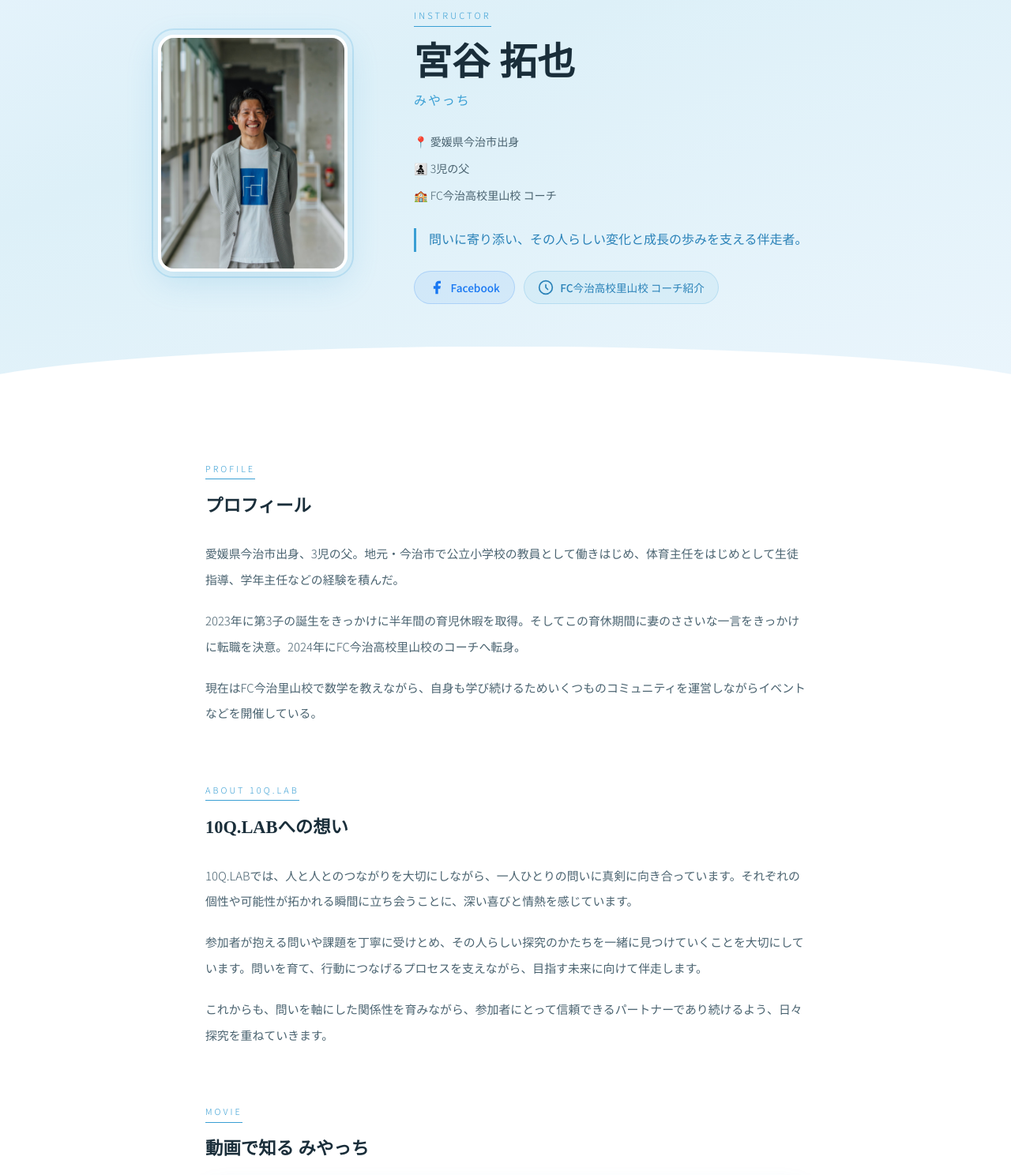
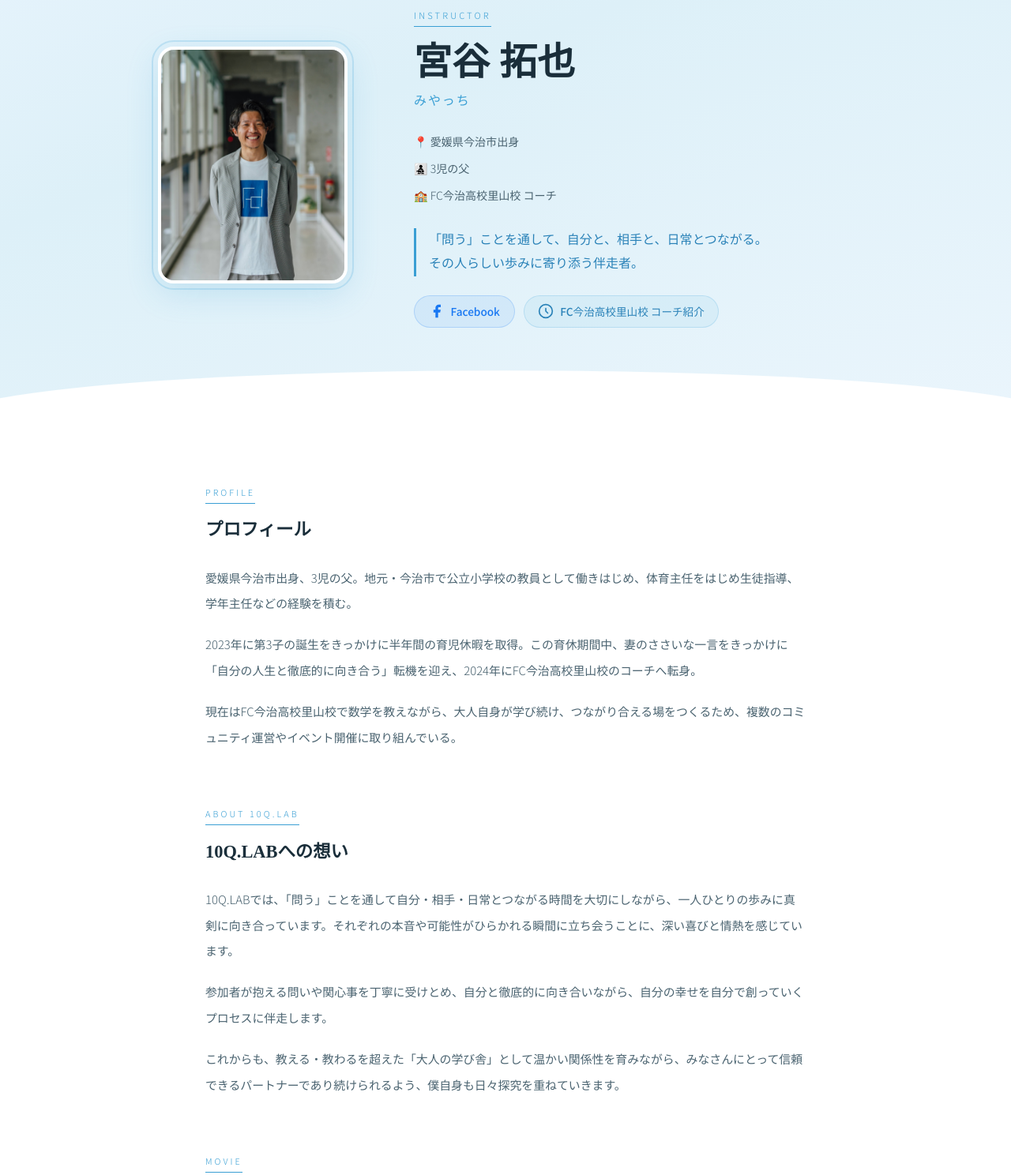
Before and after one commit to 109-lab/10qlab, a plain HTML site: page instructor.html in a window 1280 px wide. Shown: the part 178-1666 px from the top of the page at 79% size. Drawn offline with Linux system fonts and the light colour scheme.

Commit message:
各ページの文言を更新
- TOPページ: プログラムバッジ削除・無料体験会の枠色を統一
- 講師ページ: キャッチコピー・プロフィール・10Q.LABへの想いを更新
- つながる共有会: このプログラムについて・おすすめ対象・開催頻度を更新

Co-Authored-By: Claude Sonnet 4.6 <noreply@anthropic.com>

```diff
--- a/instructor.html
+++ b/instructor.html
@@ -49,7 +49,8 @@
               <span>🏫 FC今治高校里山校 コーチ</span>
             </div>
             <p class="inst-tagline">
-              問いに寄り添い、その人らしい変化と成長の歩みを支える伴走者。
+              「問う」ことを通して、自分と、相手と、日常とつながる。<br />
+              その人らしい歩みに寄り添う伴走者。
             </p>
             <div class="inst-sns">
               <a href="https://www.facebook.com/takuya.miyatani.7" target="_blank" rel="noopener" class="inst-sns-link inst-sns-fb">
@@ -74,9 +75,9 @@
           <span class="inst-sec-tag">PROFILE</span>
           <h2>プロフィール</h2>
           <div class="inst-text-body">
-            <p>愛媛県今治市出身、3児の父。地元・今治市で公立小学校の教員として働きはじめ、体育主任をはじめとして生徒指導、学年主任などの経験を積んだ。</p>
-            <p>2023年に第3子の誕生をきっかけに半年間の育児休暇を取得。そしてこの育休期間に妻のささいな一言をきっかけに転職を決意。2024年にFC今治高校里山校のコーチへ転身。</p>
-            <p>現在はFC今治里山校で数学を教えながら、自身も学び続けるためいくつものコミュニティを運営しながらイベントなどを開催している。</p>
+            <p>愛媛県今治市出身、3児の父。地元・今治市で公立小学校の教員として働きはじめ、体育主任をはじめ生徒指導、学年主任などの経験を積む。</p>
+            <p>2023年に第3子の誕生をきっかけに半年間の育児休暇を取得。この育休期間中、妻のささいな一言をきっかけに「自分の人生と徹底的に向き合う」転機を迎え、2024年にFC今治高校里山校のコーチへ転身。</p>
+            <p>現在はFC今治高校里山校で数学を教えながら、大人自身が学び続け、つながり合える場をつくるため、複数のコミュニティ運営やイベント開催に取り組んでいる。</p>
           </div>
         </div>
 
@@ -86,9 +87,9 @@
           <span class="inst-sec-tag">ABOUT 10Q.LAB</span>
           <h2>10Q.LABへの想い</h2>
           <div class="inst-text-body">
-            <p>10Q.LABでは、人と人とのつながりを大切にしながら、一人ひとりの問いに真剣に向き合っています。それぞれの個性や可能性が拓かれる瞬間に立ち会うことに、深い喜びと情熱を感じています。</p>
-            <p>参加者が抱える問いや課題を丁寧に受けとめ、その人らしい探究のかたちを一緒に見つけていくことを大切にしています。問いを育て、行動につなげるプロセスを支えながら、目指す未来に向けて伴走します。</p>
-            <p>これからも、問いを軸にした関係性を育みながら、参加者にとって信頼できるパートナーであり続けるよう、日々探究を重ねていきます。</p>
+            <p>10Q.LABでは、「問う」ことを通して自分・相手・日常とつながる時間を大切にしながら、一人ひとりの歩みに真剣に向き合っています。それぞれの本音や可能性がひらかれる瞬間に立ち会うことに、深い喜びと情熱を感じています。</p>
+            <p>参加者が抱える問いや関心事を丁寧に受けとめ、自分と徹底的に向き合いながら、自分の幸せを自分で創っていくプロセスに伴走します。</p>
+            <p>これからも、教える・教わるを超えた「大人の学び舎」として温かい関係性を育みながら、みなさんにとって信頼できるパートナーであり続けられるよう、僕自身も日々探究を重ねていきます。</p>
           </div>
         </div>
 
```
Also changed, not shown: index.html (+1 -3 lines), program-sharing.html (+6 -6 lines).
